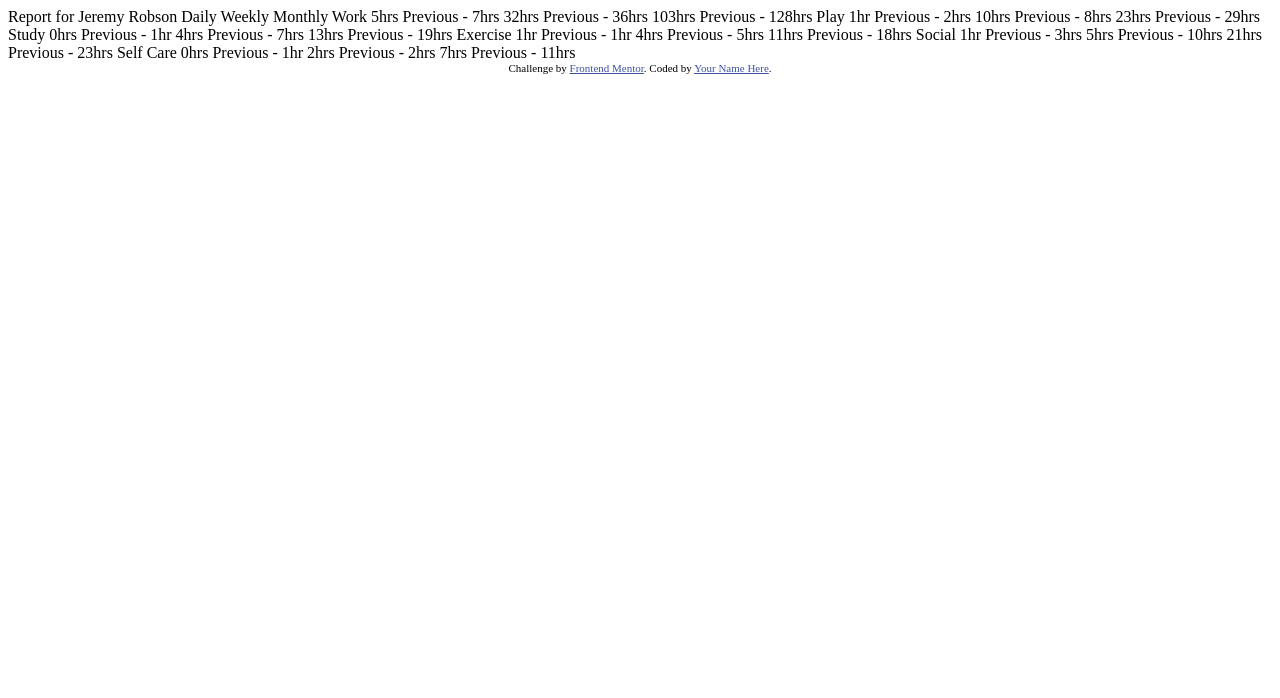
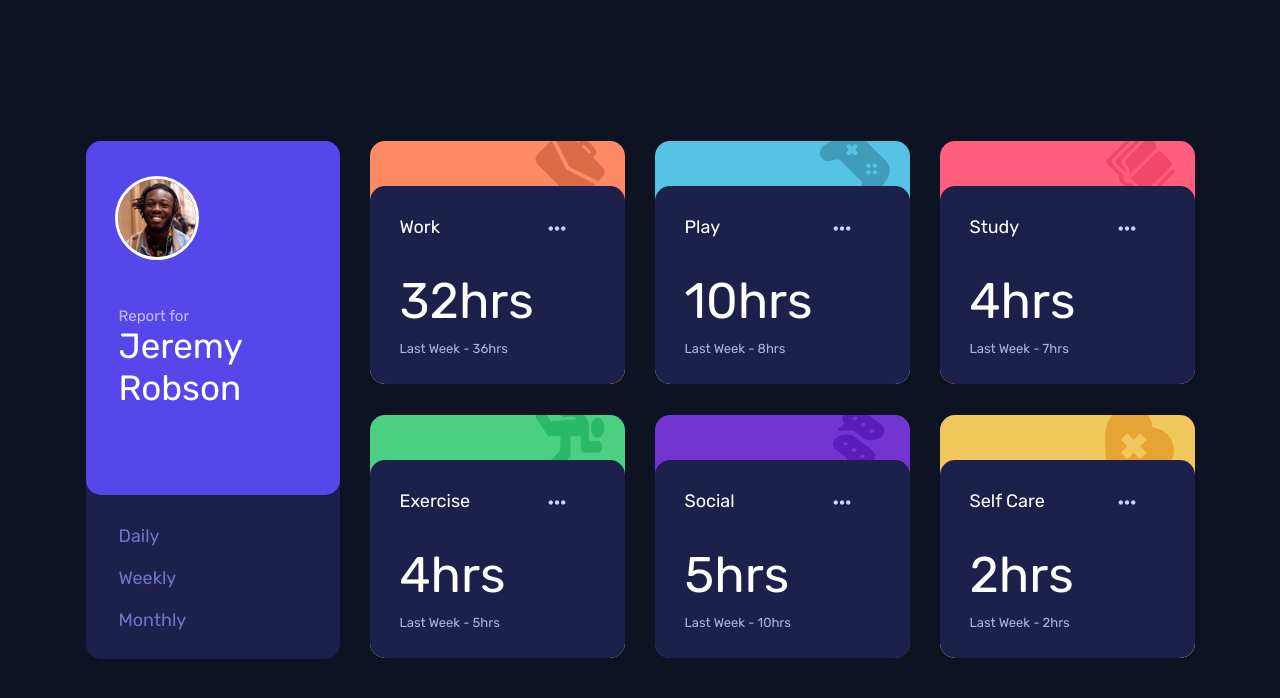
Before and after one commit to Forcica/time-tracking-dashboard-main, a plain HTML site: page index.html in a window 1280 px wide. Drawn offline with Linux system fonts and the light colour scheme.

Commit message:
Finish Version Forci

```diff
--- a/assets/style.css
+++ b/assets/style.css
@@ -0,0 +1,394 @@
+* {
+    margin: 0;
+    padding: 0;
+    box-sizing: border-box;
+    font-family: 'Rubik';
+    color: white;
+}
+
+body {
+    width: 100%;
+    height: 100vh;
+    background-color: #0D1323;
+    display: flex;
+    justify-content: center;
+    align-items: center;
+}
+
+.firstdivall {
+    height: 518px;
+    width: 1109px;
+    display: flex;
+}
+
+.cardleftbig {
+    background-color: #1D204B;
+    height: 100%;
+    width: 254px;
+    border-radius: 15px;
+}
+
+.boxmediumleft {
+    background-color: #5747EB;
+    width: 100%;
+    height: 354px;
+    border-radius: 15px;
+}
+
+.boxmediumleft img {
+    width: 84px;
+    height: 84px;
+    border: 3px solid white;
+    border-radius: 50%;
+    margin-top: 35px;
+    margin-left: 29px;
+}
+
+.boxtextleft {
+    margin-left: 33px;
+    margin-top: 43px;
+}
+
+.boxtextleft p {
+    font-weight: 300;
+    font-size: 15px;
+    color: hsl(236, 100%, 87%);
+}
+
+.boxtextleft h3 {
+    font-size: 35px;
+    font-weight: 300;
+}
+
+.buttons {
+    background-color: transparent;
+    border: none;
+    cursor: pointer;
+    list-style-type: none;
+}
+
+.buttons li {
+    margin-left: 33px;
+}
+
+.buttons a {
+    text-decoration: none;
+    font-size: large;
+    transition: 0.2s;
+    color: hsl(235, 45%, 61%);
+}
+
+.buttons a:hover {
+    color: white;
+}
+
+.dailybutton {
+    margin-top: 30px;
+}
+
+.weeklybutton {
+    margin-top: 20px;
+}
+
+.monthlybutton {
+    margin-top: 20px;
+}
+
+.grid {
+    height: 517px;
+    width: 825px;
+    margin-left: auto;
+    display: flex;
+    flex-direction: row;
+    flex-wrap: wrap;
+}
+
+.grid h4 {
+    font-weight: 400;
+    font-size: 18px;
+}
+
+.grid button {
+    background-color: transparent;
+    border: none;
+    cursor: pointer;
+    list-style-type: none;
+    height: 25px;
+    width: 25px;
+    margin-left: auto;
+}
+
+.grid i {
+    font-size: 20px;
+    color: #CFD2FF;
+}
+
+.grid h3 {
+    font-size: 50px;
+    font-weight: 300;
+}
+
+.grid p {
+    font-size: 13px;
+    margin-top: 10px;
+    color: #B0B3E8;
+}
+
+.gridone {
+    background-color: #FF8B64;
+    height: 243px;
+    width: 255px;
+    border-radius: 15px;
+    display: flex;
+    position: relative;
+    overflow: hidden;
+}
+
+.gridone img {
+    height: 70px;
+    width: 70px;
+    margin-left: auto;
+    margin-top: -10px;
+    margin-right: 20px;
+}
+
+.gridonelittle {
+    background-color: #1D204B;
+    height: 198px;
+    width: 255px;
+    border-radius: 15px;
+    display: flex;
+    position: absolute;
+    flex-direction: column;
+    bottom: 0;
+}
+
+.gridonelittletop {
+    display: flex;
+    flex-direction: row;
+    width: calc(100% - 25px);
+    padding: 30px 30px 0;
+}
+
+.gridonelittlebottom {
+    display: flex;
+    flex-direction: column;
+    margin: 30px 30px 0;
+}
+
+.gridtwo {
+    background-color: #56C2E6;
+    height: 243px;
+    width: 255px;
+    border-radius: 15px;
+    display: flex;
+    position: relative;
+    overflow: hidden;
+    margin-left: 30px;
+}
+
+.gridtwo img {
+    height: 70px;
+    width: 70px;
+    margin-left: auto;
+    margin-top: -10px;
+    margin-right: 20px;
+}
+
+.gridtwolittle {
+    background-color: #1D204B;
+    height: 198px;
+    width: 255px;
+    border-radius: 15px;
+    display: flex;
+    position: absolute;
+    flex-direction: column;
+    bottom: 0;
+}
+
+.gridtwolittletop {
+    display: flex;
+    flex-direction: row;
+    width: calc(100% - 25px);
+    padding: 30px 30px 0;
+}
+
+.gridtwolittlebottom {
+    display: flex;
+    flex-direction: column;
+    margin: 30px 30px 0;
+}
+
+.gridthree {
+    background-color: #FF5E7D;
+    height: 243px;
+    width: 255px;
+    border-radius: 15px;
+    display: flex;
+    position: relative;
+    overflow: hidden;
+    margin-left: auto;
+}
+
+.gridthree img {
+    height: 70px;
+    width: 70px;
+    margin-left: auto;
+    margin-top: -10px;
+    margin-right: 20px;
+}
+
+.gridthreelittle {
+    background-color: #1D204B;
+    height: 198px;
+    width: 255px;
+    border-radius: 15px;
+    display: flex;
+    position: absolute;
+    flex-direction: column;
+    bottom: 0;
+}
+
+.gridthreelittletop {
+    display: flex;
+    flex-direction: row;
+    width: calc(100% - 25px);
+    padding: 30px 30px 0;
+}
+
+.gridthreelittlebottom {
+    display: flex;
+    flex-direction: column;
+    margin: 30px 30px 0;
+}
+
+.gridfour {
+    background-color: #4BCF83;
+    height: 243px;
+    width: 255px;
+    border-radius: 15px;
+    display: flex;
+    position: relative;
+    overflow: hidden;
+    margin-top: auto;
+}
+
+.gridfour img {
+    height: 70px;
+    width: 70px;
+    margin-left: auto;
+    margin-top: -10px;
+    margin-right: 20px;
+}
+
+.gridfourlittle {
+    background-color: #1D204B;
+    height: 198px;
+    width: 255px;
+    border-radius: 15px;
+    display: flex;
+    position: absolute;
+    flex-direction: column;
+    bottom: 0;
+}
+
+.gridfourlittletop {
+    display: flex;
+    flex-direction: row;
+    width: calc(100% - 25px);
+    padding: 30px 30px 0;
+}
+
+.gridfourlittlebottom {
+    display: flex;
+    flex-direction: column;
+    margin: 30px 30px 0;
+}
+
+.gridfive {
+    background-color: #7235D1;
+    height: 243px;
+    width: 255px;
+    border-radius: 15px;
+    display: flex;
+    position: relative;
+    overflow: hidden;
+    margin-left: 30px;
+    margin-top: auto;
+}
+
+.gridfive img {
+    height: 70px;
+    width: 70px;
+    margin-left: auto;
+    margin-top: -10px;
+    margin-right: 20px;
+}
+
+.gridfivelittle {
+    background-color: #1D204B;
+    height: 198px;
+    width: 255px;
+    border-radius: 15px;
+    display: flex;
+    position: absolute;
+    flex-direction: column;
+    bottom: 0;
+}
+
+.gridfivelittletop {
+    display: flex;
+    flex-direction: row;
+    width: calc(100% - 25px);
+    padding: 30px 30px 0;
+}
+
+.gridfivelittlebottom {
+    display: flex;
+    flex-direction: column;
+    margin: 30px 30px 0;
+}
+
+.gridsix {
+    background-color: #F1C75B;
+    height: 243px;
+    width: 255px;
+    border-radius: 15px;
+    display: flex;
+    position: relative;
+    overflow: hidden;
+    margin-left: auto;
+    margin-top: auto;
+}
+
+.gridsix img {
+    height: 70px;
+    width: 70px;
+    margin-left: auto;
+    margin-top: -10px;
+    margin-right: 20px;
+}
+
+.gridsixlittle {
+    background-color: #1D204B;
+    height: 198px;
+    width: 255px;
+    border-radius: 15px;
+    display: flex;
+    position: absolute;
+    flex-direction: column;
+    bottom: 0;
+}
+
+.gridsixlittletop {
+    display: flex;
+    flex-direction: row;
+    width: calc(100% - 25px);
+    padding: 30px 30px 0;
+}
+
+.gridsixlittlebottom {
+    display: flex;
+    flex-direction: column;
+    margin: 30px 30px 0;
+}
--- a/index.html
+++ b/index.html
@@ -6,7 +6,12 @@
 
   <link rel="icon" type="image/png" sizes="32x32" href="./images/favicon-32x32.png">
 
+  <link rel="stylesheet" href="./assets/style.css">
+  <link href="https://fonts.googleapis.com/css2?family=Rubik:ital,wght@0,400;0,500;1,300&display=swap" rel="stylesheet">
+
   <title>Frontend Mentor | Time tracking dashboard</title>
+
+  <script src="https://kit.fontawesome.com/f49d03dbe2.js" crossorigin="anonymous"></script>
 
   <!-- Feel free to remove these styles or customise in your own stylesheet 👍 -->
   <style>
@@ -16,65 +21,123 @@
 </head>
 <body>
 
-  Report for
-  Jeremy Robson
-
-  Daily
-  Weekly
-  Monthly
-
-  Work
-  5hrs <!-- daily -->
-  Previous - 7hrs <!-- daily -->
-  32hrs <!-- weekly -->
-  Previous - 36hrs <!-- weekly -->
-  103hrs <!-- monthly -->
-  Previous - 128hrs <!-- monthly -->
-
-  Play
-  1hr <!-- daily -->
-  Previous - 2hrs <!-- daily -->
-  10hrs <!-- weekly -->
-  Previous - 8hrs <!-- weekly -->
-  23hrs <!-- monthly -->
-  Previous - 29hrs <!-- monthly -->
-
-  Study
-  0hrs <!-- daily -->
-  Previous - 1hr <!-- daily -->
-  4hrs <!-- weekly -->
-  Previous - 7hrs <!-- weekly -->
-  13hrs <!-- monthly -->
-  Previous - 19hrs <!-- monthly -->
-
-  Exercise
-  1hr <!-- daily -->
-  Previous - 1hr <!-- daily -->
-  4hrs <!-- weekly -->
-  Previous - 5hrs <!-- weekly -->
-  11hrs <!-- monthly -->
-  Previous - 18hrs <!-- monthly -->
-
-  Social
-  1hr <!-- daily -->
-  Previous - 3hrs <!-- daily -->
-  5hrs <!-- weekly -->
-  Previous - 10hrs <!-- weekly -->
-  21hrs <!-- monthly -->
-  Previous - 23hrs <!-- monthly -->
-
-  Self Care
-  0hrs <!-- daily -->
-  Previous - 1hr <!-- daily -->
-  2hrs <!-- weekly -->
-  Previous - 2hrs <!-- weekly -->
-  7hrs <!-- monthly -->
-  Previous - 11hrs <!-- monthly -->
-
-
-  <div class="attribution">
+  <div class="firstdivall">
+    <div class="cardleftbig">
+      <div class="boxmediumleft">
+        <img src="./images/image-jeremy.png" alt="jeremypicture">
+        <div class="boxtextleft">
+          <p>Report for</p>
+          <h3>Jeremy <br> Robson</h3>
+        </div>
+      </div>
+      <ul class="buttons">
+        <li class="dailybutton">
+            <a href="">Daily</a>
+        </li>
+        <li class="weeklybutton">
+            <a href="">Weekly</a>
+        </li>
+        <li class="monthlybutton">
+            <a href="">Monthly</a>
+        </li>
+      </ul>
+    </div>
+    <div class="grid">
+      <div class="gridone">
+        <img src="./images/icon-work.svg" alt="iconwork">
+        <div class="gridonelittle">
+          <div class="gridonelittletop">
+            <h4>Work</h4>
+            <button type="button">
+              <i class="fa-solid fa-ellipsis"></i>
+            </button>
+          </div>
+          <div class="gridonelittlebottom">
+            <h3>32hrs</h3>
+            <p>Last Week - 36hrs</p>
+          </div>
+        </div>
+      </div>
+      <div class="gridtwo">
+        <img src="./images/icon-play.svg" alt="iconplay">
+        <div class="gridtwolittle">
+          <div class="gridtwolittletop">
+            <h4>Play</h4>
+            <button type="button">
+              <i class="fa-solid fa-ellipsis"></i>
+            </button>
+          </div>
+          <div class="gridtwolittlebottom">
+            <h3>10hrs</h3>
+            <p>Last Week - 8hrs</p>
+          </div>
+        </div>
+      </div>
+      <div class="gridthree">
+        <img src="./images/icon-study.svg" alt="icon-study">
+        <div class="gridthreelittle">
+          <div class="gridthreelittletop">
+            <h4>Study</h4>
+            <button type="button">
+              <i class="fa-solid fa-ellipsis"></i>
+            </button>
+          </div>
+          <div class="gridthreelittlebottom">
+            <h3>4hrs</h3>
+            <p>Last Week - 7hrs</p>
+          </div>
+        </div>
+      </div>
+      <div class="gridfour">
+        <img src="./images/icon-exercise.svg" alt="icon-exercise">
+        <div class="gridfourlittle">
+          <div class="gridfourlittletop">
+            <h4>Exercise</h4>
+            <button type="button">
+              <i class="fa-solid fa-ellipsis"></i>
+            </button>
+          </div>
+          <div class="gridfourlittlebottom">
+            <h3>4hrs</h3>
+            <p>Last Week - 5hrs</p>
+          </div>
+        </div>
+      </div>
+      <div class="gridfive">
+        <img src="./images/icon-social.svg" alt="icon-social">
+        <div class="gridfivelittle">
+          <div class="gridfivelittletop">
+            <h4>Social</h4>
+            <button type="button">
+              <i class="fa-solid fa-ellipsis"></i>
+            </button>
+          </div>
+          <div class="gridfivelittlebottom">
+            <h3>5hrs</h3>
+            <p>Last Week - 10hrs</p>
+          </div>
+        </div>
+      </div>
+      <div class="gridsix">
+        <img src="./images/icon-self-care.svg" alt="icon-self-care">
+        <div class="gridsixlittle">
+          <div class="gridsixlittletop">
+            <h4>Self Care</h4>
+            <button type="button">
+              <i class="fa-solid fa-ellipsis"></i>
+            </button>
+          </div>
+          <div class="gridsixlittlebottom">
+            <h3>2hrs</h3>
+            <p>Last Week - 2hrs</p>
+          </div>
+        </div>
+      </div>
+    </div>
+  </div>
+  <!-- <div class="attribution">
     Challenge by <a href="https://www.frontendmentor.io?ref=challenge" target="_blank">Frontend Mentor</a>.
     Coded by <a href="#">Your Name Here</a>.
-  </div>
+  </div> -->
 </body>
 </html>
```
